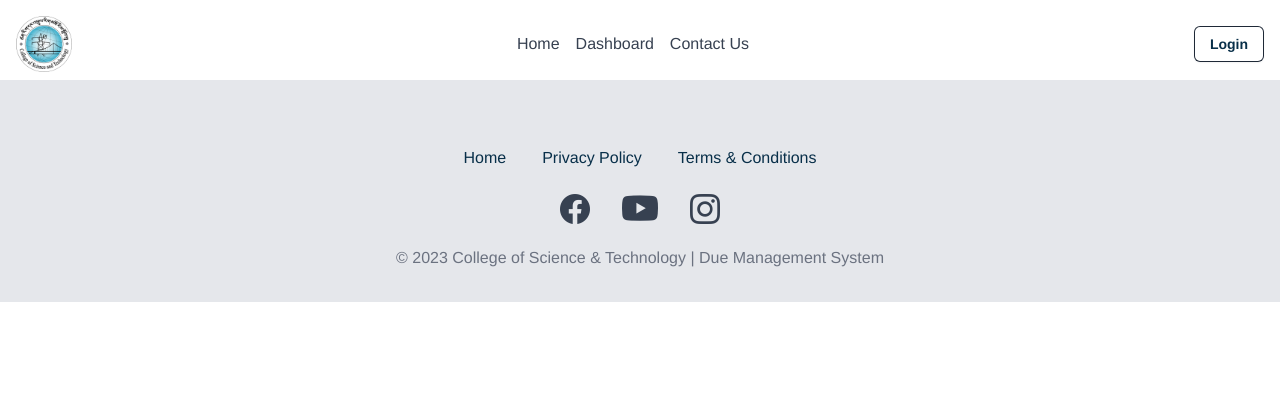
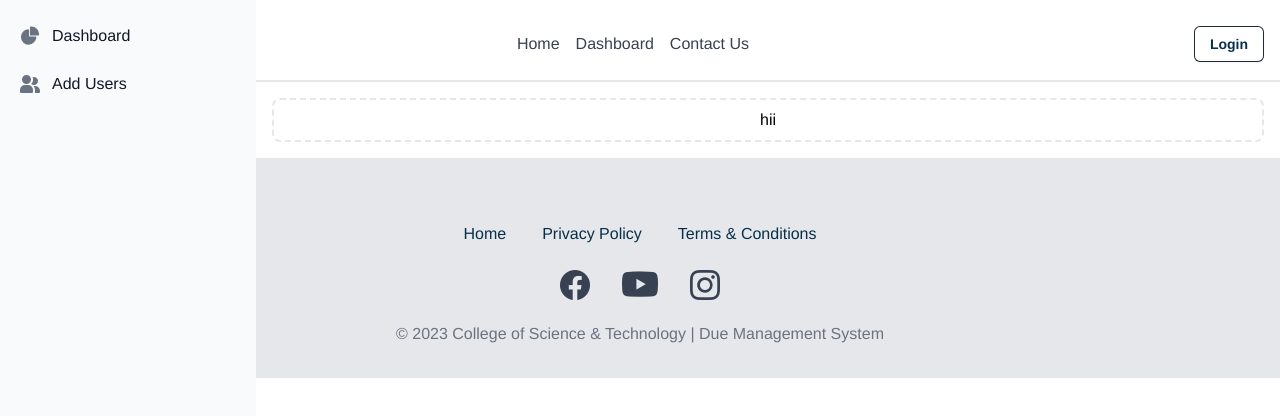
Before and after one commit to divyashC/due-mgmt-sys, a React (Create React App) app in the folder frontend/: page /dashboard in a window 1280 px wide. Shown: the top 416 px of the page. Built offline with nearby package versions, Linux system fonts and the light colour scheme.

Commit message:
Dashboard, create users

```diff
--- /dev/null
+++ b/frontend/src/components/AddUsers.js
@@ -0,0 +1,37 @@
+import React from 'react'
+
+const Addusers = () => {
+  return (
+    <div class="p-4 sm:ml-64 " >
+   <div class="p-9 border-2 border-gray-200 border-dashed rounded-lg dark:border-gray-700 flex items-center justify-center">
+      <div class="grid grid-cols-3 gap-4 mb-4 flex items-center justify-center"  >
+         <div class="flex items-center justify-center h-24 rounded bg-gray-50 dark:bg-gray-800">
+		 <div class="mb-3">
+  <label
+    for="formFileMultiple"
+    class="mb-2 inline-block text-neutral-700 dark:text-neutral-200"></label>
+  <input
+    class="relative m-0 block w-full min-w-0 flex-auto rounded border border-solid border-neutral-300 bg-clip-padding px-3 py-[0.32rem] text-base font-normal text-neutral-700 transition duration-300 ease-in-out file:-mx-3 file:-my-[0.32rem] file:overflow-hidden file:rounded-none file:border-0 file:border-solid file:border-inherit file:bg-neutral-100 file:px-3 file:py-[0.32rem] file:text-neutral-700 file:transition file:duration-150 file:ease-in-out file:[border-inline-end-width:1px] file:[margin-inline-end:0.75rem] hover:file:bg-neutral-200 focus:border-primary focus:text-neutral-700 focus:shadow-te-primary focus:outline-none dark:border-neutral-600 dark:text-neutral-200 dark:file:bg-neutral-700 dark:file:text-neutral-100 dark:focus:border-primary"
+    type="file"
+    id="formFileMultiple"
+    multiple />
+</div>
+
+         </div>
+         <div class="flex items-center justify-center h-24 rounded bg-gray-50 dark:bg-gray-800">
+		 <button
+                type="submit"
+                className="flex justify-center w-full px-3 py-2 text-sm font-semibold leading-6 text-white rounded-md shadow-sm bg-sky-950 hover:bg-white hover:text-sky-950 hover:ring-1 hover:ring-inset hover:ring-gray-800 focus-visible:outline focus-visible:outline-2 focus-visible:outline-offset-2 focus-visible:outline-indigo-600"
+              >
+            Upload
+              </button>
+         </div>
+
+      </div>
+
+   </div>
+</div>
+  )
+}
+
+export default Addusers
--- a/frontend/src/components/Administration.js
+++ b/frontend/src/components/Administration.js
@@ -0,0 +1,15 @@
+import React from 'react'
+
+const Administration = () => {
+  return (
+    <div>Administration</div>
+
+
+
+
+
+
+  )
+}
+
+export default Administration
--- a/frontend/src/pages/Dashboard.js
+++ b/frontend/src/pages/Dashboard.js
@@ -1,12 +1,65 @@
-import React from "react";
+import React,{ useState }from 'react'
+import Addusers from "../components/AddUsers.js"
+
 
 const Dashboard = () => {
-	return <div>
+
+	const [showAddUsers, setShowAddUsers] = useState(false);
+
+	const handleAddUsersClick = () => {
+	  setShowAddUsers(true);
+	}
+
+	const handleDashboardClick = () => {
+		setShowAddUsers(false);
+	  };
+  return (
+	<>
+
+
+<button data-drawer-target="default-sidebar" data-drawer-toggle="default-sidebar" aria-controls="default-sidebar" type="button" class="inline-flex items-center p-2 mt-2 ml-3 text-sm text-gray-500 rounded-lg sm:hidden hover:bg-gray-100 focus:outline-none focus:ring-2 focus:ring-gray-200 dark:text-gray-400 dark:hover:bg-gray-700 dark:focus:ring-gray-600">
+   <span class="sr-only">Open sidebar</span>
+   <svg class="w-6 h-6" aria-hidden="true" fill="currentColor" viewBox="0 0 20 20" xmlns="http://www.w3.org/2000/svg">
+      <path clip-rule="evenodd" fill-rule="evenodd" d="M2 4.75A.75.75 0 012.75 4h14.5a.75.75 0 010 1.5H2.75A.75.75 0 012 4.75zm0 10.5a.75.75 0 01.75-.75h7.5a.75.75 0 010 1.5h-7.5a.75.75 0 01-.75-.75zM2 10a.75.75 0 01.75-.75h14.5a.75.75 0 010 1.5H2.75A.75.75 0 012 10z"></path>
+   </svg>
+</button>
+
+<aside id="default-sidebar" class="fixed top-0 left-0 z-40 w-64 h-screen transition-transform -translate-x-full sm:translate-x-0" aria-label="Sidebar">
+   <div class="h-full px-3 py-4 overflow-y-auto bg-gray-50 dark:bg-gray-800">
+      <ul class="space-y-2 font-medium">
+         <li>
+            <a onClick={handleDashboardClick} href="#" class="flex items-center p-2 text-gray-900 rounded-lg dark:text-white hover:bg-gray-100 dark:hover:bg-gray-700 group">
+               <svg class="w-5 h-5 text-gray-500 transition duration-75 dark:text-gray-400 group-hover:text-gray-900 dark:group-hover:text-white" aria-hidden="true" xmlns="http://www.w3.org/2000/svg" fill="currentColor" viewBox="0 0 22 21">
+                  <path d="M16.975 11H10V4.025a1 1 0 0 0-1.066-.998 8.5 8.5 0 1 0 9.039 9.039.999.999 0 0 0-1-1.066h.002Z"/>
+                  <path d="M12.5 0c-.157 0-.311.01-.565.027A1 1 0 0 0 11 1.02V10h8.975a1 1 0 0 0 1-.935c.013-.188.028-.374.028-.565A8.51 8.51 0 0 0 12.5 0Z"/>
+               </svg>
+               <span class="ml-3">Dashboard</span>
+            </a>
+         </li>
 
 
 
+		 <li>
+            <a onClick={handleAddUsersClick} href="#" class="flex items-center p-2 text-gray-900 rounded-lg dark:text-white hover:bg-gray-100 dark:hover:bg-gray-700 group">
+               <svg class="flex-shrink-0 w-5 h-5 text-gray-500 transition duration-75 dark:text-gray-400 group-hover:text-gray-900 dark:group-hover:text-white" aria-hidden="true" xmlns="http://www.w3.org/2000/svg" fill="currentColor" viewBox="0 0 20 18">
+                  <path d="M14 2a3.963 3.963 0 0 0-1.4.267 6.439 6.439 0 0 1-1.331 6.638A4 4 0 1 0 14 2Zm1 9h-1.264A6.957 6.957 0 0 1 15 15v2a2.97 2.97 0 0 1-.184 1H19a1 1 0 0 0 1-1v-1a5.006 5.006 0 0 0-5-5ZM6.5 9a4.5 4.5 0 1 0 0-9 4.5 4.5 0 0 0 0 9ZM8 10H5a5.006 5.006 0 0 0-5 5v2a1 1 0 0 0 1 1h11a1 1 0 0 0 1-1v-2a5.006 5.006 0 0 0-5-5Z"/>
+               </svg>
+               <span class="flex-1 ml-3 whitespace-nowrap">Add Users</span>
+            </a>
+         </li>
+      </ul>
+   </div>
+</aside>
+<div class="p-4 sm:ml-64 " >
+   <div class="p-2 border-2 border-gray-200 border-dashed rounded-lg dark:border-gray-700 flex items-center justify-center">
+   {showAddUsers ? <Addusers /> : <div>hii</div>}
 
-	</div>;
-};
+   </div>
+</div>
 
-export default Dashboard;
+
+    </>
+  )
+}
+
+export default Dashboard
```
